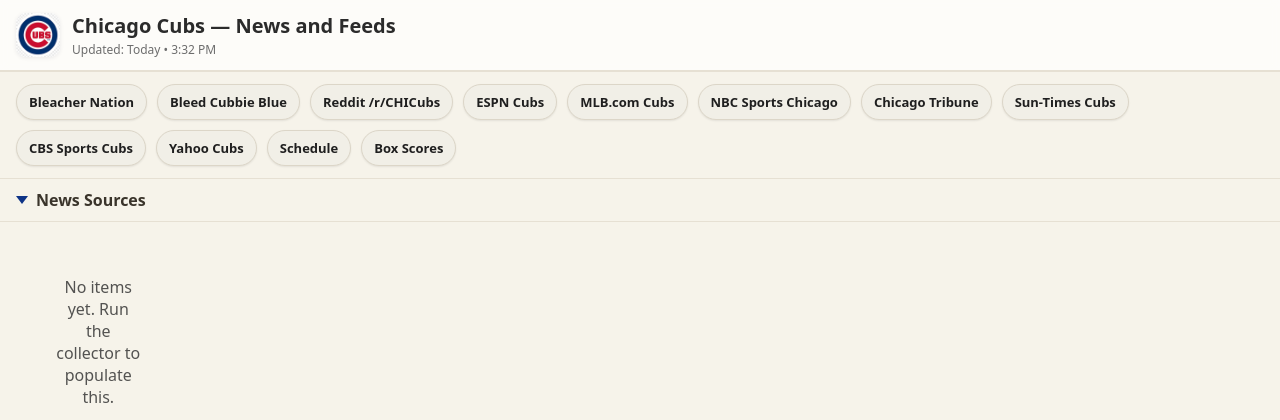
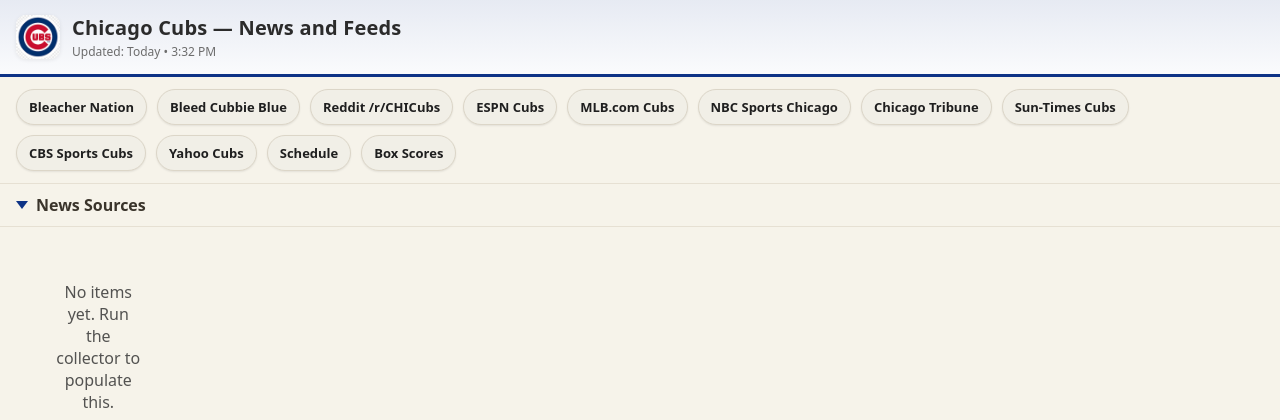
Before and after one commit to jasonab74-ctrl/cubs-mlb-bot, a Flask app: page / in a window 1280 px wide. Shown: the top 420 px of the page. Run offline with Flask 3, Linux system fonts and the light colour scheme.

Commit message:
Update style.css

```diff
--- a/static/style.css
+++ b/static/style.css
@@ -1,23 +1,48 @@
 :root{
+  /* Light Purdue-style base with Cubs accents */
   --bg:#f6f3ea; --card:#fff; --text:#2b2b2b; --muted:#6d6d6d; --line:#e6e0d3;
-  --primary:#0e3386; --accent:#cc3433;
-  --pill-bg:#f1efe7; --pill-border:#dcd6c8; --shadow:rgba(0,0,0,.08);
+  --primary:#0e3386; /* Cubs blue */
+  --accent:#cc3433;  /* Cubs red  */
+  --pill-bg:#f1efe7; --pill-border:#dcd6c8;
+  --shadow:rgba(0,0,0,.08);
 }
+
 *{box-sizing:border-box}
 html,body{margin:0;padding:0;background:var(--bg);color:var(--text);font-family:system-ui,-apple-system,Segoe UI,Roboto,Arial,sans-serif}
 
-.site-header{display:flex;align-items:center;justify-content:space-between;padding:12px 16px;border-bottom:2px solid var(--line);position:sticky;top:0;background:rgba(255,255,255,.75);backdrop-filter:saturate(1.2) blur(4px);z-index:30}
+/* --- Header banner: add color/gradient --- */
+.site-header{
+  display:flex;align-items:center;justify-content:flex-start;
+  padding:14px 16px;
+  background: linear-gradient(180deg, rgba(14,51,134,0.10), rgba(14,51,134,0.02)), #fff;
+  border-bottom: 3px solid var(--primary);
+  position:sticky;top:0;z-index:30;
+  backdrop-filter:saturate(1.15) blur(4px);
+}
 .header-left{display:flex;align-items:center;gap:12px}
 .team-logo{width:44px;height:44px;object-fit:contain;border-radius:10px;background:#fff;box-shadow:0 1px 4px var(--shadow)}
-.title{margin:0;font-size:20px;font-weight:800}
+
+.title-wrap{display:flex;flex-direction:column}
+.title-row{display:flex;align-items:center;gap:10px;flex-wrap:wrap}
+.title{margin:0;font-size:20px;font-weight:900;letter-spacing:.2px}
 .updated{font-size:12px;color:var(--muted);margin-top:2px}
-.header-right{display:flex;align-items:center;gap:8px}
 
+/* “Cubs Win” pill near title */
+.pill-cta{background:var(--primary);color:#fff;border-color:var(--primary)}
+.pill-cta:hover{filter:brightness(1.05)}
+
+/* --- Links row (fan-friendly pills) --- */
 .links{padding:12px 16px;border-bottom:1px solid var(--line);background:transparent}
 .pill-row{display:flex;flex-wrap:wrap;gap:10px}
-.pill{display:inline-flex;align-items:center;gap:6px;padding:8px 12px;font-size:13px;font-weight:700;color:#1f1f1f;background:var(--pill-bg);border:1px solid var(--pill-border);border-radius:999px;text-decoration:none;box-shadow:0 1px 2px var(--shadow)}
+.pill{
+  display:inline-flex;align-items:center;gap:6px;
+  padding:8px 12px;font-size:13px;font-weight:700;
+  color:#1f1f1f;background:var(--pill-bg);border:1px solid var(--pill-border);
+  border-radius:999px;text-decoration:none;box-shadow:0 1px 2px var(--shadow);
+}
 .pill:hover{border-color:var(--primary);color:var(--primary)}
 
+/* --- Pretty collapsible News Sources --- */
 .sources-dd{padding:10px 16px;border-bottom:1px solid var(--line)}
 .sources-dd > summary{list-style:none;cursor:pointer;font-weight:800;color:#3a342b;display:flex;align-items:center;gap:8px;outline:none}
 .sources-dd > summary::-webkit-details-marker{display:none}
@@ -27,6 +52,7 @@ html,body{margin:0;padding:0;background:var(--bg);color:var(--text);font-family:
 .source-list a{color:#1f1f1f;text-decoration:none;border-bottom:1px dotted #b6b0a4}
 .source-list a:hover{color:var(--accent);border-bottom-color:var(--accent)}
 
+/* --- Cards grid (unchanged) --- */
 .cards{max-width:1200px;margin:14px auto 64px;padding:0 16px;display:grid;grid-template-columns:repeat(12,1fr);gap:14px}
 .card{grid-column:span 12;background:var(--card);border:1px solid var(--line);border-radius:16px;padding:14px;box-shadow:0 4px 14px var(--shadow)}
 @media(min-width:740px){.card{grid-column:span 6}}
@@ -37,7 +63,15 @@ html,body{margin:0;padding:0;background:var(--bg);color:var(--text);font-family:
 .meta{display:inline-flex;gap:8px;align-items:center;color:var(--muted);font-size:12px;margin-top:6px}
 .summary{color:#3a3a3a;font-size:14px;line-height:1.5;margin-top:10px}
 
+/* Footer tools */
 .toolbar{position:sticky;bottom:0;padding:12px 16px}
 .banner{display:inline-block;padding:8px 12px;background:var(--accent);color:#fff;border-radius:999px;font-weight:800}
 .banner.hidden{display:none}
+
 .empty{opacity:.8;text-align:center;margin:40px 0}
+
+/* Small devices */
+@media (max-width:600px){
+  .team-logo{width:36px;height:36px}
+  .title{font-size:18px}
+}
```
